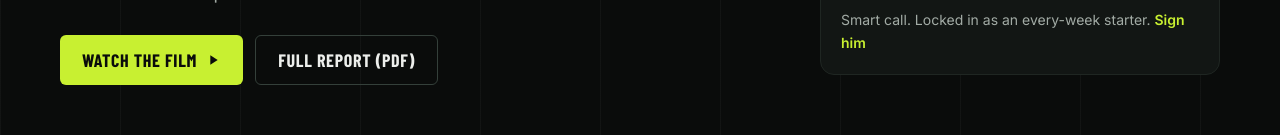
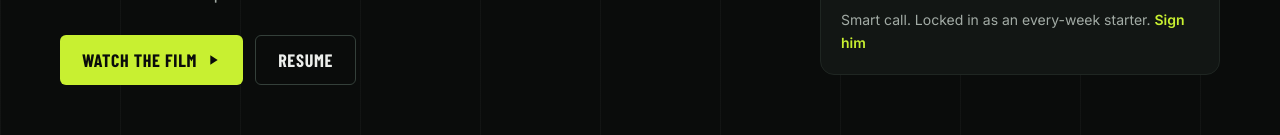
Before and after one commit to varunnagendran/varunnagendran.github.io, a plain HTML site: page index.html in a window 1280 px wide. Shown: the part 660-795 px from the top of the page. Drawn offline with nearby package versions, Linux system fonts and the light colour scheme; a web font is replaced by a local one.

Commit message:
Rename hero Full report (PDF) button to Resume
Co-Authored-By: Claude Opus 5.5 <noreply@anthropic.com>

```diff
--- a/index.html
+++ b/index.html
@@ -64,7 +64,7 @@
             <a href="#film" class="btn btn-display btn-primary">Watch the film
               <svg aria-hidden="true" width="16" height="16" viewBox="0 0 24 24" fill="currentColor"><path d="M8 5v14l11-7z"></path></svg>
             </a>
-            <a href="resume.pdf" class="btn btn-display btn-outline">Full report (PDF)</a>
+            <a href="resume.pdf" class="btn btn-display btn-outline">Resume</a>
           </div>
         </div>
 
```
Also changed, not shown: 1 other file.
